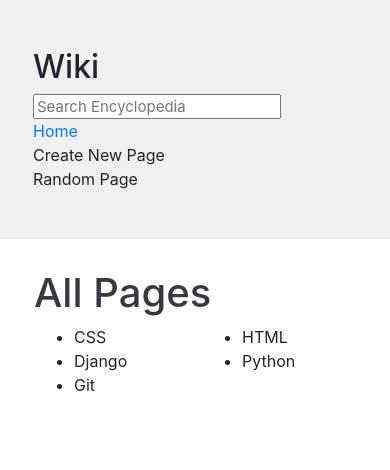
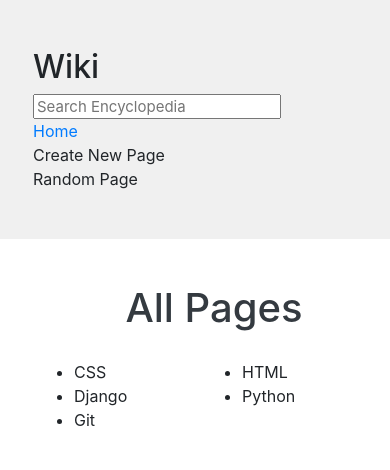
Before and after one commit to Lebnor/cs-50-web-wiki, a Django app: page /wiki/ in a window 390 px wide. Shown: the top 470 px of the page. Run offline with Django 3.2, Linux system fonts and the light colour scheme; some libraries are stand-ins or nearby versions.

Commit message:
side by side view

```diff
--- a/encyclopedia/templates/encyclopedia/layout.html
+++ b/encyclopedia/templates/encyclopedia/layout.html
@@ -12,12 +12,27 @@
             ul {
                 columns: 2;
             }
-
+            .sidebar-color {
+                background-color: #f0f0f0;
+                height: 100vh;
+            }
+            div > h1 {
+                text-align: center;
+                padding-bottom: 0.5em;
+            }
+            @media only screen and (max-width: 990px) {
+                .sidebar-color {
+                height: fit-content;
+                }
+                .main {
+                    margin-bottom: 15px;
+                }
+            }
         </style>
     </head>
     <body>
         <div class="row">
-            <div style="background-color: #f0f0f0;" class="p-5 main sidebar-color col-lg-3 col-md-6 col-sm-6">
+            <div class="p-5 main sidebar-color col-lg-3 col-md-6 col-sm-12">
                 <h2>Wiki</h2>
                 <form>
                     <input class="search" type="text" name="q" placeholder="Search Encyclopedia">
```
